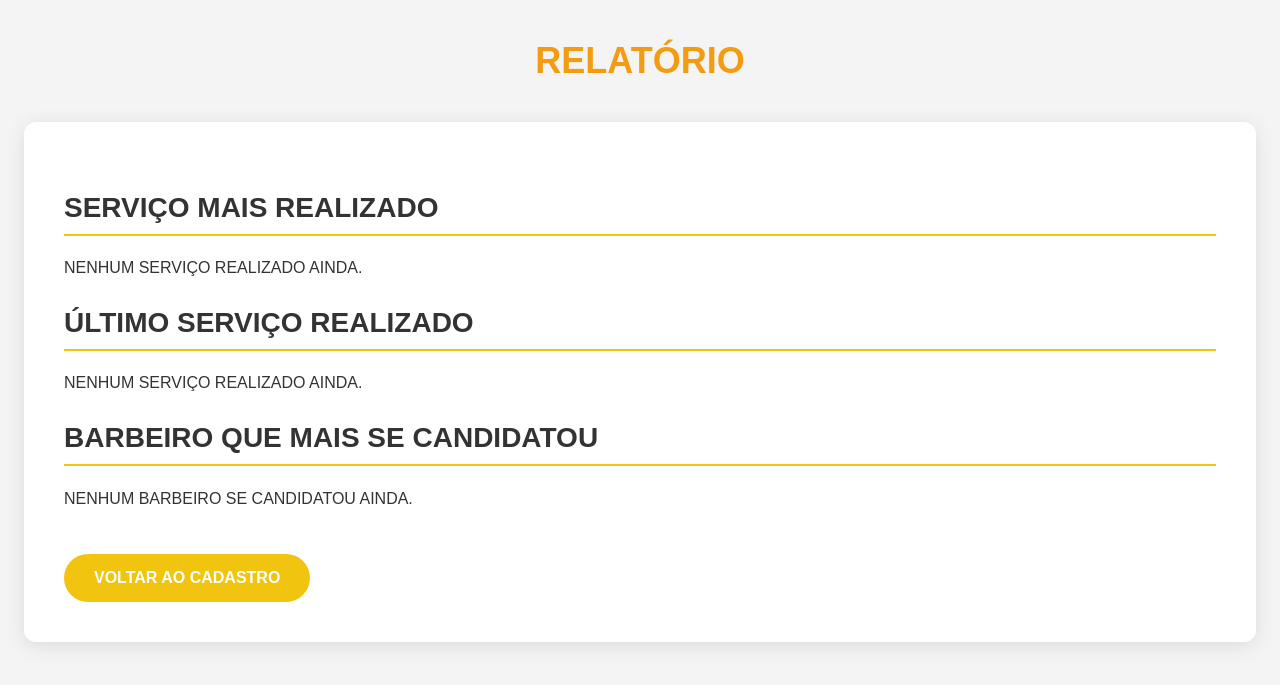
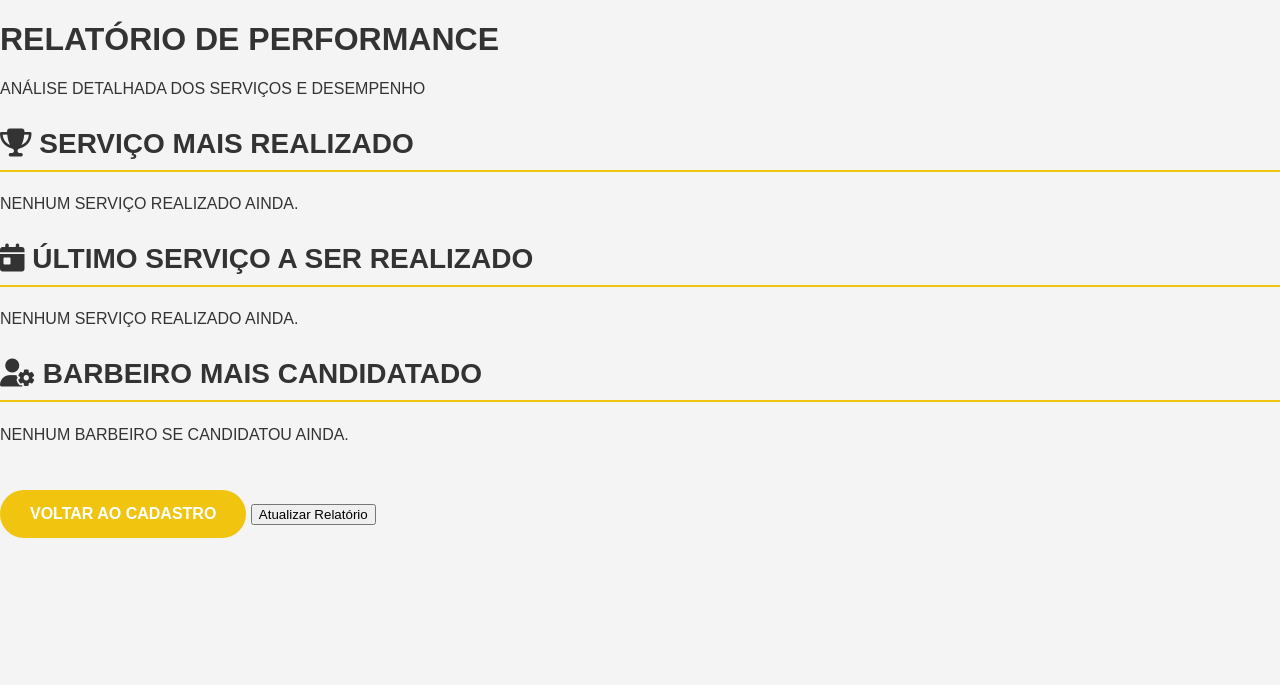
Before and after one commit to raulguiii/site-barbearia, a Flask app: template templates/relatorio.html in a window 1280 px wide. Shown: the top 685 px of the page. Run offline with Flask 3, Linux system fonts and the light colour scheme; the template is opened without the code that fills it, so the values that code supplies are empty; some libraries are stand-ins or nearby versions.

Commit message:
Update relatorio.html

```diff
--- a/templates/relatorio.html
+++ b/templates/relatorio.html
@@ -1,44 +1,69 @@
 <!DOCTYPE html>
-<html lang="en">
+<html lang="pt-br">
 
 <head>
     <meta charset="UTF-8">
     <meta http-equiv="X-UA-Compatible" content="IE=edge">
     <meta name="viewport" content="width=device-width, initial-scale=1.0">
     <title>Relatório</title>
-    <link rel="stylesheet" href="../static/css/relatorio.css"> <!-- Adicione seu CSS aqui -->
+    <link rel="stylesheet" href="../static/css/relatorio.css">
+    <link href="https://fonts.googleapis.com/css2?family=Roboto:wght@300;400;500&family=Poppins:wght@600&display=swap" rel="stylesheet">
 </head>
 
 <body>
-    <h1 class="titulo">Relatório</h1>
-    <div class="container">
-        <h2>Serviço Mais Realizado</h2>
+    <div class="relatorio-container">
+        <header class="header">
+            <h1>Relatório de Performance</h1>
+            <div class="subtitulo">Análise detalhada dos serviços e desempenho</div>
+        </header>
+
+        <section class="content">
+            <div class="card wow">
+                <h2 class="card-title"><i class="fas fa-trophy"></i> Serviço Mais Realizado</h2>
                 {% if servico %}
-            <p>Serviço: {{ servico.servico }}</p>
-            <p>Total: {{ servico.total }}</p>
+                    <div class="card-info">
+                        <p><strong>Serviço:</strong> {{ servico.servico }}</p>
+                        <p><strong>Total Realizado:</strong> {{ servico.total }}</p>
+                    </div>
                 {% else %}
-            <p>Nenhum serviço realizado ainda.</p>
+                    <p class="info">Nenhum serviço realizado ainda.</p>
                 {% endif %}
+            </div>
 
-        <h2>Último Serviço Realizado</h2>
+            <div class="card wow">
+                <h2 class="card-title"><i class="fas fa-calendar-day"></i> Último serviço a ser realizado</h2>
                 {% if ultimo_servico %}
-            <p>Serviço: {{ ultimo_servico.servico }}</p>
-            <p>Data: {{ ultimo_servico.data }}</p>
-            <p>Barbeiro: {{ ultimo_servico.barbeiro_nome }}</p>
+                    <div class="card-info">
+                        <p><strong>Serviço:</strong> {{ ultimo_servico.servico }}</p>
+                        <p><strong>Data:</strong> {{ ultimo_servico.data }}</p>
+                        <p><strong>Barbeiro:</strong> {{ ultimo_servico.barbeiro_nome }}</p>
+                    </div>
                 {% else %}
-            <p>Nenhum serviço realizado ainda.</p>
+                    <p class="info">Nenhum serviço realizado ainda.</p>
                 {% endif %}
+            </div>
 
-        <h2>Barbeiro que Mais se Candidatou</h2>
+
+            <div class="card wow">
+                <h2 class="card-title"><i class="fas fa-user-cog"></i> Barbeiro Mais Candidatado</h2>
                 {% if barbeiro %}
-            <p>Barbeiro: {{ barbeiro.barbeiro_nome }}</p>
-            <p>Total de Candidaturas: {{ barbeiro.total }}</p>
+                    <div class="card-info">
+                        <p><strong>Barbeiro:</strong> {{ barbeiro.barbeiro_nome }}</p>
+                        <p><strong>Total de Candidaturas:</strong> {{ barbeiro.total }}</p>
+                    </div>
                 {% else %}
-            <p>Nenhum barbeiro se candidatou ainda.</p>
+                    <p class="info">Nenhum barbeiro se candidatou ainda.</p>
                 {% endif %}
+            </div>
+        </section>
 
+        <footer>
             <a href="/cadastro" class="btn-voltar">Voltar ao Cadastro</a>
+            <button onclick="location.reload()" class="btn-atualizar">Atualizar Relatório</button>
+        </footer>
     </div>
+
+    <script src="https://kit.fontawesome.com/a076d05399.js"></script>
 </body>
 
 </html>
```
Lines whose indentation alone changed are shown as unchanged.
